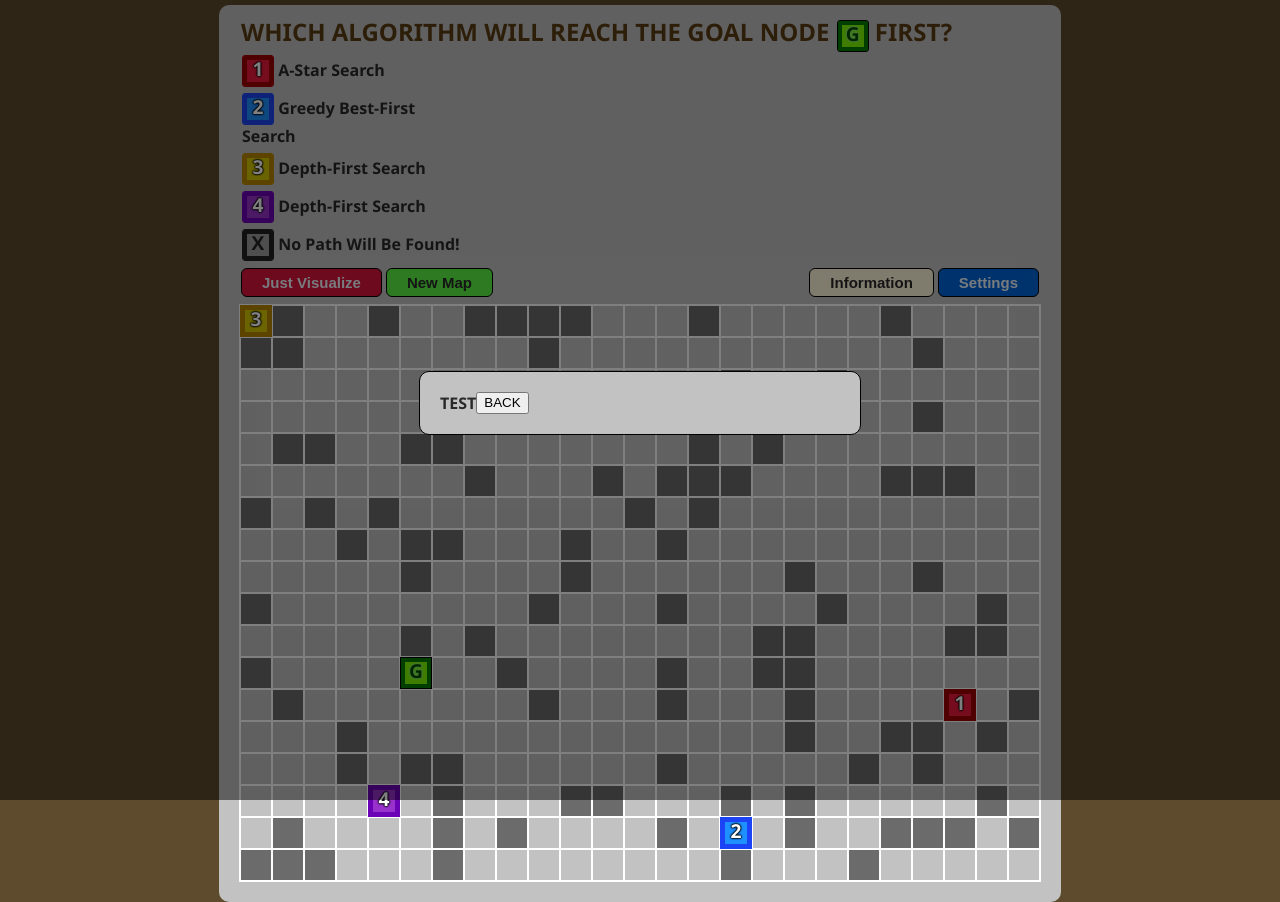
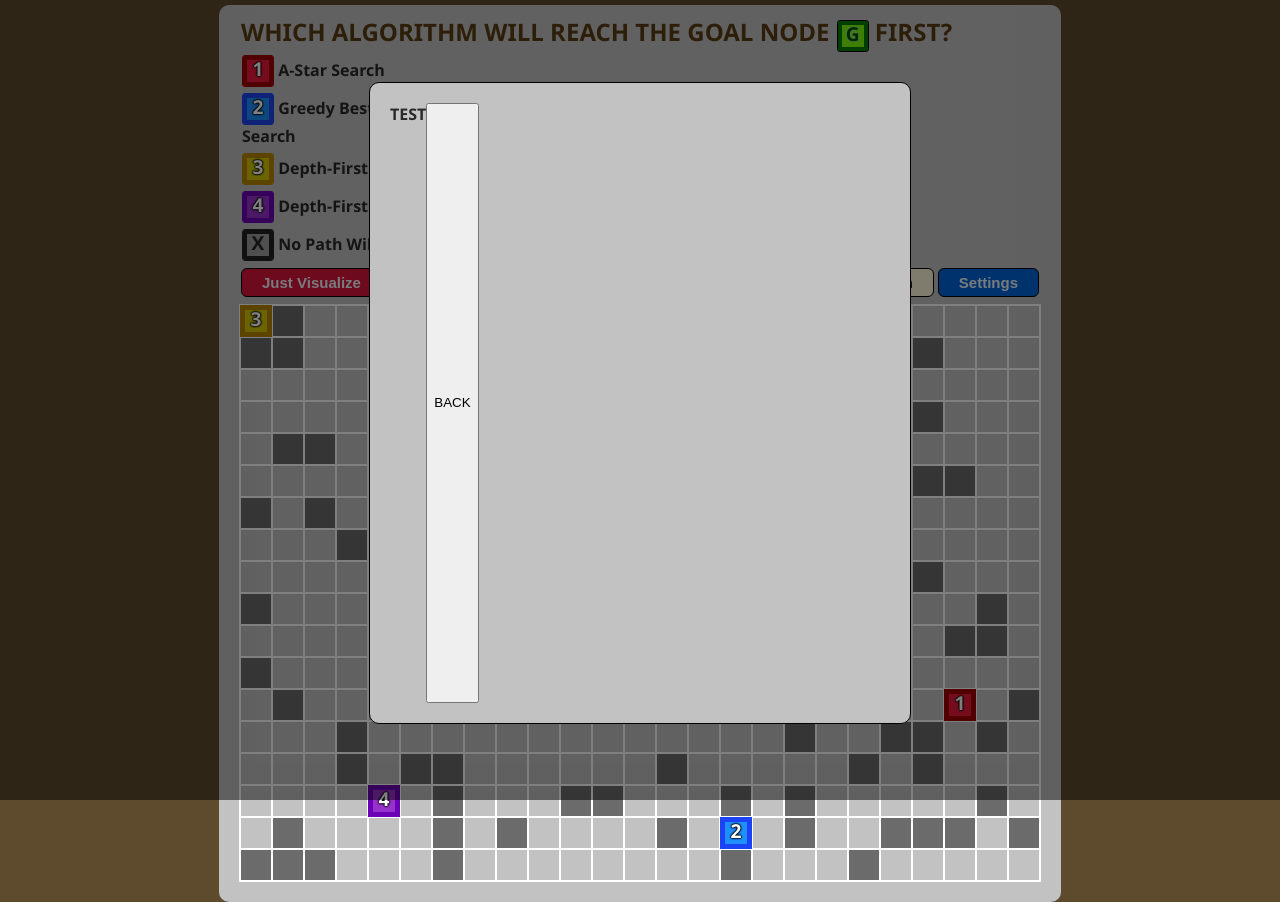
Before and after one commit to vik-ma/pathfinding-race, a React (Create React App) app: page / in a window 1280 px wide. Both pictures are taken after a click on the button "Information". Built offline with nearby package versions, Linux system fonts and the light colour scheme.

Commit message:
Added dimensions for infoBackdrop

```diff
--- a/src/App.css
+++ b/src/App.css
@@ -68,6 +68,11 @@ body {
 
 .settingsInner {
     inline-size: min-content;
+}
+
+.infoBackdrop {
+    min-width: 500px;
+    min-height: 600px;
 }
 
 .enableAlgoList {
--- a/src/InfoSliders/SliderWindow.js
+++ b/src/InfoSliders/SliderWindow.js
@@ -5,7 +5,7 @@ export const SliderWindow = () => {
   const { setIsInfoRendered } = useContext(GridContext);
   return (
     <div className="popupBackground">
-      <div className="settingsBackdrop">
+      <div className="settingsBackdrop infoBackdrop">
         TEST<button onClick={() => setIsInfoRendered(false)}>BACK</button>
       </div>
     </div>
```
